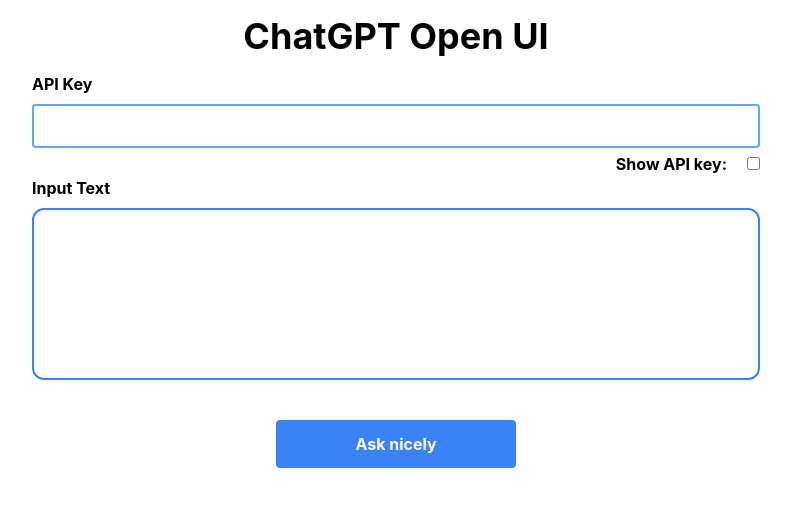
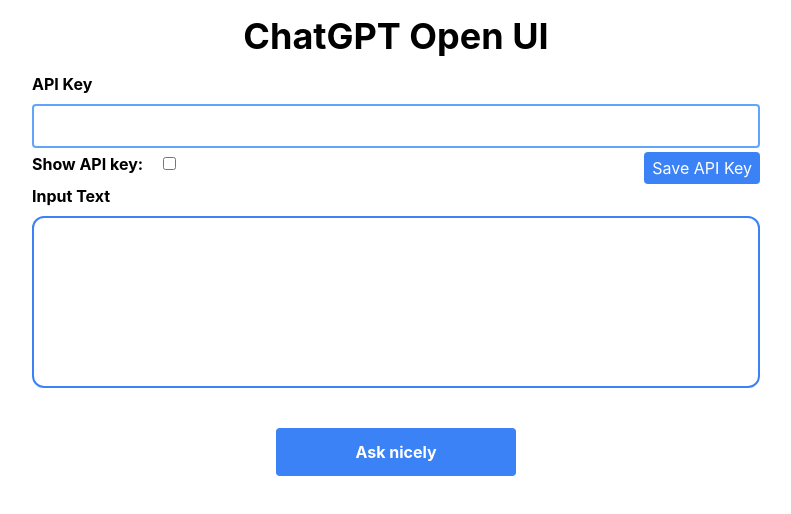
Before and after one commit to tohrxyz/chatgpt-open-ui, a React (Create React App) app in the folder react-web/: page / in a window 1280 px wide. Shown: the top 514 px of the page, without its empty margins (244-1035 px from the left). Built offline with nearby package versions, Linux system fonts and the light colour scheme.

Commit message:
Add layout and button

```diff
--- a/react-web/src/App.js
+++ b/react-web/src/App.js
@@ -3,6 +3,7 @@
 import onSubmit from './api/api';
 import HashLoader from 'react-spinners/HashLoader';
 import parseMarkdown from './parseMarkdown/parseMarkdown';
+import Cookies from 'js-cookie';
 
 function App() {
   const [apiKey, setApiKey] = useState("");
@@ -40,6 +41,11 @@
     }
   }
 
+  const handleApiKeySave = (e) => {
+    e.preventDefault();
+    Cookies.set('apiKey', apiKey);
+  }
+
   return (
     <div className="container mx-auto py-4 max-w-3xl">
 
@@ -58,6 +64,8 @@
           onChange={(e) => setApiKey(e.target.value)}
           className="border-2 rounded border-blue-400 p-2 mb-1"
         />
+
+        <div className="flex flex-row justify-between">
          {/* handles show api key on/off */}
           <div className="text-end">
             <label htmlFor="show-password" className='mb-3 font-bold mr-5'>Show API key:</label>
@@ -67,6 +75,17 @@
               id="show-password"
             />
           </div>
+
+          <div>
+            <button
+              onClick={handleApiKeySave}
+              className="bg-blue-500 text-white py-1 px-2 rounded text-center w-50 text-md flex justify-center"
+            >
+              Save API Key
+            </button>
+          </div>
+        </div>
+
 
         {/* handles text prompt from user */}
         <label htmlFor="input-text" className="mb-2 font-bold">Input Text</label>
```
Lines whose indentation alone changed are shown as unchanged.
